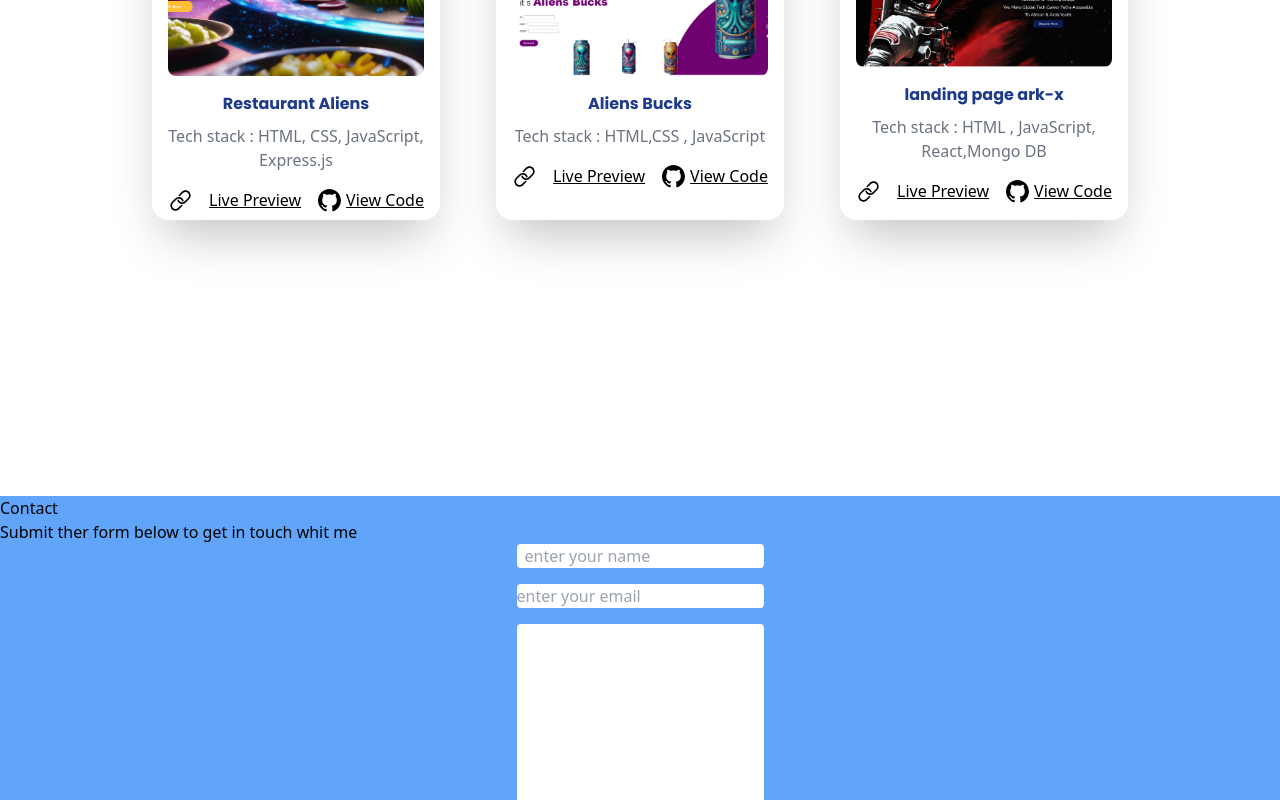
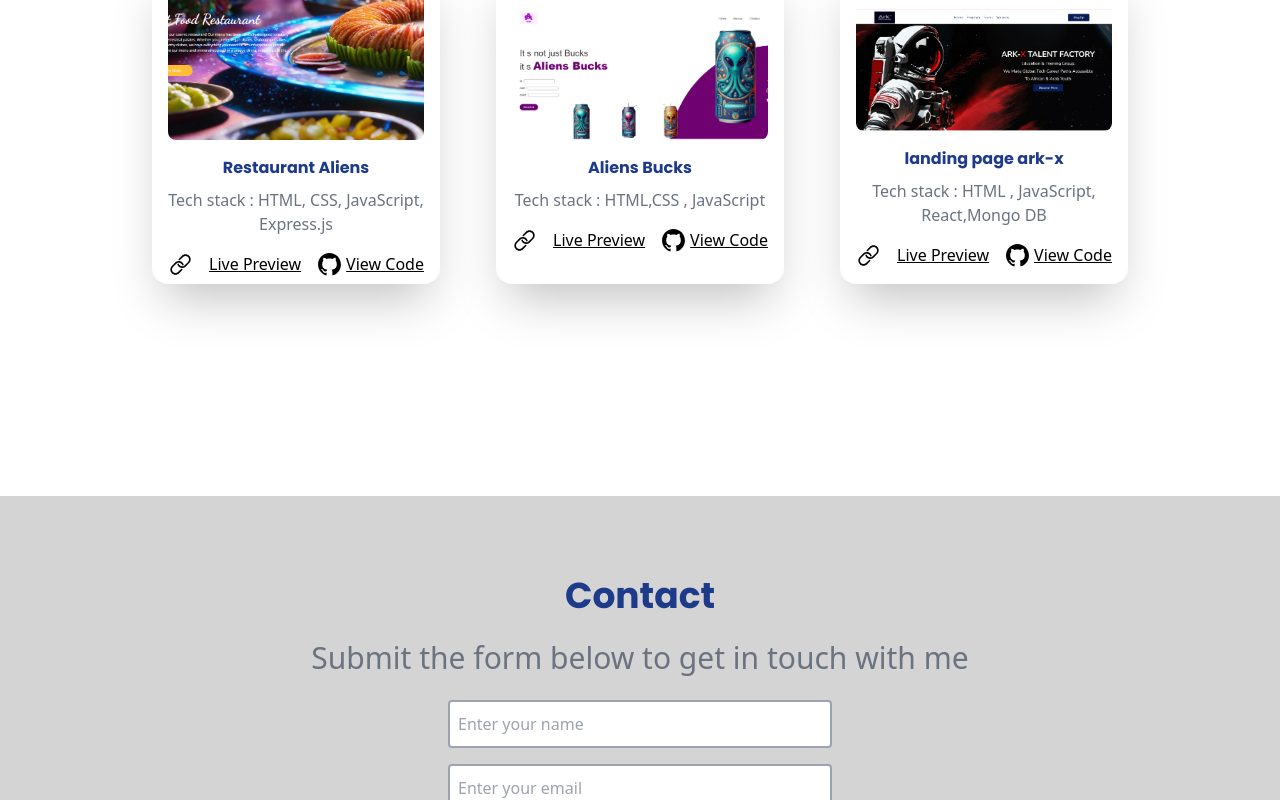
Before and after one commit to Rajae-Laalalma/Portfolio-2, a React (Create React App) app: page / in a window 1280 px wide. Shown: the part 2000-2800 px from the top of the page. Built offline with nearby package versions, Linux system fonts and the light colour scheme.

Commit message:
update contact

```diff
--- a/src/components/Contacts.jsx
+++ b/src/components/Contacts.jsx
@@ -1,24 +1,100 @@
-import React from 'react'
+import React, { useState } from "react";
 
 const Contacts = () => {
-  return (
-    <div name='contact'>
-      <div id="Contact" className='w-full h-screen bg-blue-400'>
-        <div><p>Contact</p>
-        <p>Submit ther form below to get in touch whit me</p></div>
-        <div className='flex justify-center items-center '>
-          <form action="https://getform.io/f/bnllrejb" method="POST" className='flex flex-col gap-4 '>
-          <input type="text" name="name" placeholder='enter your name ' className='rounded px-2 '/>
-          <input type="text" name="email" placeholder='enter your email' className='rounded'/>
-          <textarea name="message" id="" rows={10} className='rounded'></textarea>
-          <button className='w-32 h-10 rounded bg-violet-500'>Lat s talk</button>
-        </form>
-        </div>
+  const [formData, setFormData] = useState({ name: "", email: "", message: "" });
+  const [errors, setErrors] = useState({ name: false, email: false });
+
+  const handleChange = (e) => {
+    setFormData({ ...formData, [e.target.name]: e.target.value });
+    setErrors({ ...errors, [e.target.name]: false });
+  };
+
+  const handleSubmit = (e) => {
+    e.preventDefault();
+    let isValid = true;
 
 
+    if (!formData.name.trim()) {
+      setErrors((prev) => ({ ...prev, name: true }));
+      isValid = false;
+    }
+    if (!formData.email.trim() || !/\S+@\S+\.\S+/.test(formData.email)) {
+      setErrors((prev) => ({ ...prev, email: true }));
+      isValid = false;
+    }
+
+    if (isValid) {
+
+      e.target.submit();
+    }
+  };
+
+  return (
+    <div name="contact">
+      <div id="Contact" className="w-full h-screen flex flex-col items-center bg-neutral-300">
+        <div>
+          <h1 className="pt-20 text-4xl text-blue-900 font-title font-bold flex justify-center">
+            Contact
+          </h1>
+          <p className="flex justify-center text-3xl text-gray-500 py-6">
+            Submit the form below to get in touch with me
+          </p>
+        </div>
+        <div className="flex justify-center items-center">
+          <form
+            action="https://getform.io/f/bnllrejb"
+            method="POST"
+            className="flex flex-col gap-4 w-96"
+            onSubmit={handleSubmit}
+          >
+            <input
+              type="text"
+              name="name"
+              placeholder="Enter your name"
+              className={`rounded px-2 h-12 border-2 ${
+                errors.name ? "border-red-500" : "border-gray-400"
+              } focus:outline-none`}
+              value={formData.name}
+              onChange={handleChange}
+            />
+            {errors.name && <p className="text-red-500 text-sm">* enter your name</p>}
+
+            <input
+              type="text"
+              name="email"
+              placeholder="Enter your email"
+              className={`rounded h-12 border-2 px-2 ${
+                errors.email ? "border-red-500" : "border-gray-400"
+              } focus:outline-none`}
+              value={formData.email}
+              onChange={handleChange}
+            />
+            {errors.email && (
+              <p className="text-red-500 text-sm">* enter your email</p>
+            )}
+
+            <textarea
+              name="message"
+              rows={10}
+              placeholder="Enter your message"
+              className="rounded border-2 border-gray-400 focus:outline-none px-2"
+              value={formData.message}
+              onChange={handleChange}
+            ></textarea>
+
+            <div className="flex justify-center items-center">
+              <button
+                type="submit"
+                className="w-32 h-10 rounded bg-violet-500 text-xl text-white"
+              >
+                Let's Talk
+              </button>
+            </div>
+          </form>
+        </div>
       </div>
     </div>
-  )
-}
+  );
+};
 
-export default Contacts
+export default Contacts;
--- a/src/components/NavBar.jsx
+++ b/src/components/NavBar.jsx
@@ -56,10 +56,17 @@ link:'Projects'
             <ul className='hidden md:flex items-center justify-center '>
               <li className=' pl-6  '>
                 <span className="text-gray-500 hover:text-violet-300  ">
-  <GrGithub size={25} className=' transform transition-transform duration-300 hover:scale-125'/>
+                  <a href="https://github.com/Rajae-Laalalma" target="_blank" rel="noopener noreferrer"
+      aria-label="Github Profile">
+                  <GrGithub size={25} className=' transform transition-transform duration-300 hover:scale-125'/>
+                  </a>
+
 </span> </li>
 <span>
-  <li className='flex items-center justify-center w-6 h-6 m-2 rounded-full bg-gray-500 hover:bg-violet-300 text-white  transform transition-transform duration-300 hover:scale-125 '><GrLinkedinOption className='w-4 h-4' /></li>
+  <li className='flex items-center justify-center w-6 h-6 m-2 rounded-full bg-gray-500 hover:bg-violet-300 text-white  transform transition-transform duration-300 hover:scale-125 '>
+    <a href="https://www.linkedin.com/in/rajae-laalalma/" target="_blank" rel="noopener noreferrer">
+      <GrLinkedinOption className='w-4 h-4' />
+      </a></li>
 </span>
 
             </ul>
--- a/src/components/Projects.jsx
+++ b/src/components/Projects.jsx
@@ -34,7 +34,7 @@ const projects = [
 
 const Projects = () => {
   return (
-    <div id="Projects" className="w-full h-screen flex flex-col items-center">
+    <div id="Projects" className="w-full md:h-screen flex flex-col items-center py-16">
       <div>
         <h1 className="pt-20 text-4xl text-blue-900 font-title font-bold flex justify-center">
           Projects
@@ -43,13 +43,13 @@ const Projects = () => {
           Things I’ve built so far
         </p>
       </div>
-      <div className="grid grid-cols-1 md:grid-cols-3 gap-14 px-4 hover:">
+      <div className="grid grid-cols-1 md:grid-cols-3 gap-14 px-4 ">
         {projects.map(({ id, title, description, image, livePreview, viewCode }) => (
           <div
             key={id}
-            className="h-80 w-72 rounded-2xl shadow-2xl flex flex-col items-center p-4 transform transition-transform duration-300 hover:scale-125"
+            className="h-80 w-72 rounded-2xl shadow-2xl flex flex-col items-center p-4 "
           >
-            <img src={image} alt={title} className="w-full h-40 object-cover rounded-lg" />
+            <img src={image} alt={title} className="w-full h-40 object-cover rounded-lg transform transition-transform duration-300 hover:scale-110" />
             <h1 className="text-blue-900 font-title font-bold mt-4">{title}</h1>
             <p className="text-gray-500 text-center mt-2">{description}</p>
             <div className="flex justify-between gap-4 mt-4">
--- a/src/components/Techstack.jsx
+++ b/src/components/Techstack.jsx
@@ -13,7 +13,7 @@ import { GrGithub } from "react-icons/gr";
 const Techstack = () => {
 
   return (
-    <div id="Tech Stack" className='w-full md:h-screen h-50 bg-neutral-300 flex flex-col items-center'>
+    <div id="Tech Stack" className='w-full md:h-screen  h-50 bg-neutral-300 flex flex-col items-center'>
       <div>
         <h1 className='pt-20 text-4xl text-blue-900 font-title font-bold flex justify-center'>My Tech Stack</h1>
         <p className='flex justify-center text-2xl text-gray-500 py-4'>Technologies I’ve been working with recently</p>
```
